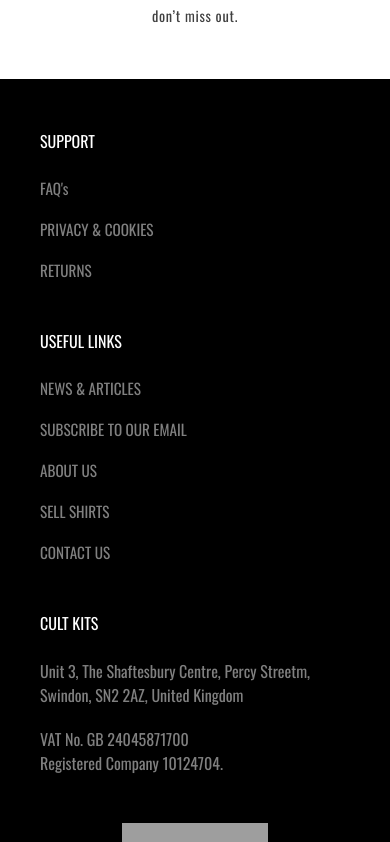
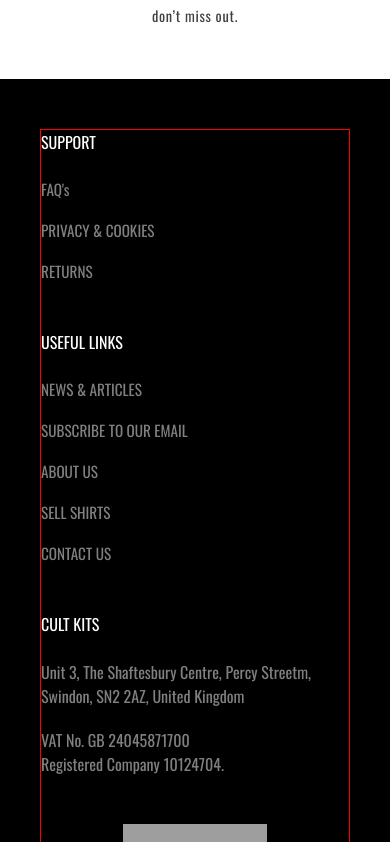
Before and after one commit to rcqx/cultkits, a React (Create React App) app: page / in a window 390 px wide. Shown: the part 6402-7244 px from the top of the page. Built offline with nearby package versions, Linux system fonts and the light colour scheme; grey boxes are pictures that could not be loaded; the HTML template or start-up script is replaced by a standard one.

Commit message:
Add responsiveness to footer

```diff
--- a/src/components/Footer.jsx
+++ b/src/components/Footer.jsx
@@ -17,11 +17,20 @@
   color: white;
   padding: 0;
   margin: 0;
+
+  @media(min-width: 768px) {
+    border: 1px dashed red;
+    width: 30%;
+  }
 `;
 
 const Title = styled.p`
   margin-bottom: 1.5em;
   fon-size: 1.15em;
+
+  @media(min-width: 768px) {
+    font-size: 1.1em;
+  }
 `;
 
 const Item = styled.li`
@@ -29,6 +38,10 @@
   margin-bottom: 1.25em;
   font-size: 0.95em;
   color: gray;
+
+  @media(min-width: 768px) {
+    width: 300px;
+  }
 `;
 
 const TPContainer = styled.div`
@@ -53,10 +66,24 @@
   width: 70%;
   display: flex;
   justify-content: space-between;
+
+  @media(min-width: 762px) {
+    border: 1px solid red;
+  }
+`;
+
+const ListContainer = styled.div`
+  border: 1px solid red;
+
+  @media(min-width: 768px) {
+    display: flex;
+    align-items: start;
+  }
 `;
 
 const Footer = () => (
   <Container>
+    <ListContainer>
       <List style={{ marginBottom: '3em' }}>
         <Title>SUPPORT</Title>
         <Item>FAQ&apos;s</Item>
@@ -83,6 +110,7 @@
       <TPContainer>
         <Trustpilot src="https://cdn.shopify.com/s/files/1/0622/3691/7987/files/Trust-pilot-rating-site-promo-4_140x@2x.png?v=1664819133" />
       </TPContainer>
+    </ListContainer>
     <SocialContainer>
       <SocialIcons>
         <Twitter style={{ color: 'white' }} />
```
Lines whose indentation alone changed are shown as unchanged.
